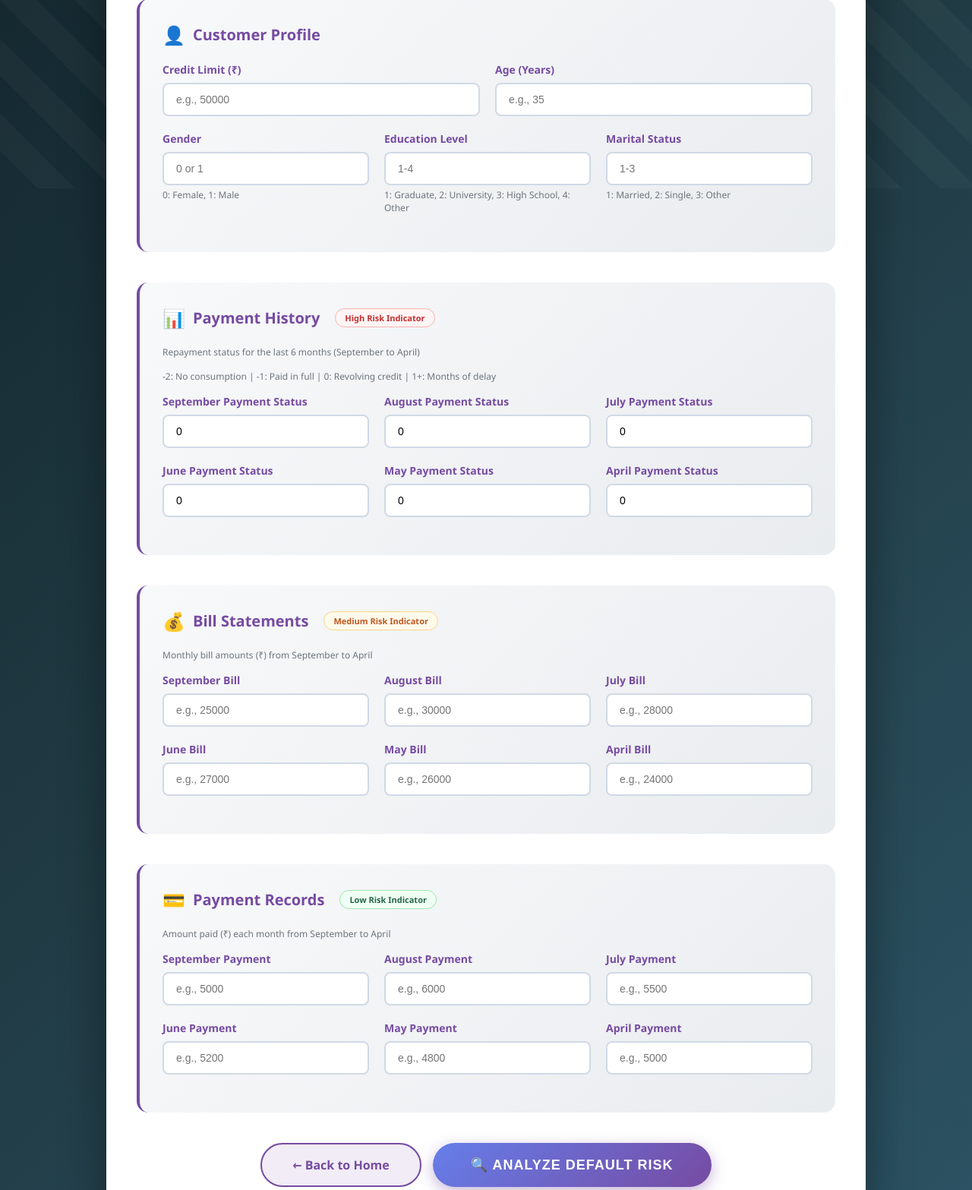
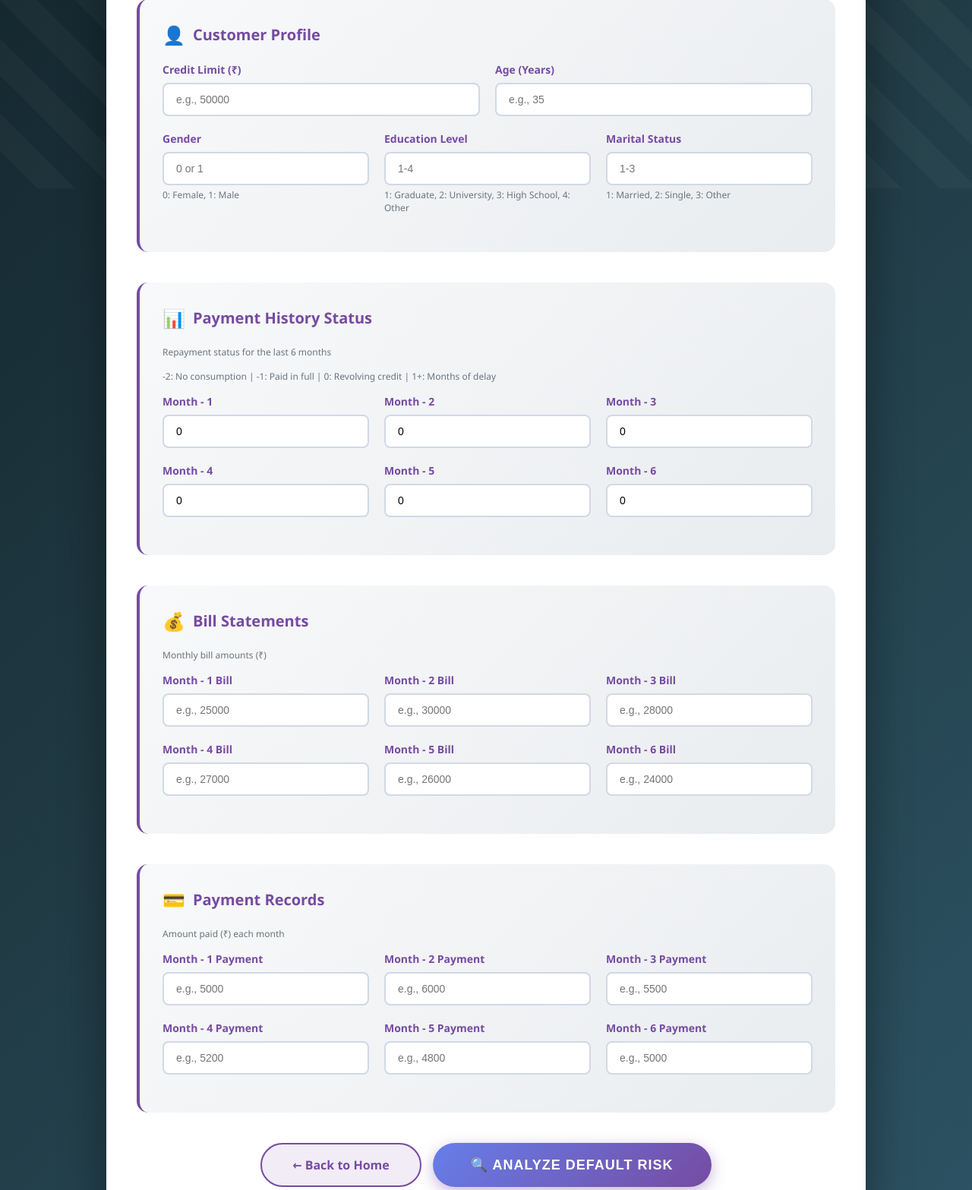
Before and after one commit to itsmearundas/Credit-Card-Default-prediction, a Flask app: page /assess in a window 1280 px wide. Shown: the part 552-2119 px from the top of the page at 76% size. Run offline with Flask 3, Linux system fonts and the light colour scheme; parts of the project's set-up code (start-up, migrations or seed data) failed here and were passed over.

Commit message:
Update project files and model

```diff
--- a/app.py
+++ b/app.py
@@ -4,7 +4,7 @@ import numpy as np
 from flask import Flask, request, render_template, jsonify
 
 # Load the trained Random Forest model
-model_filename = 'random_forest_credit_default_model.joblib'
+model_filename = 'random_forest_model.joblib'
 loaded_model = joblib.load(model_filename)
 
 # Define the preprocessing steps
--- a/templates/about.html
+++ b/templates/about.html
@@ -368,7 +368,7 @@
             </div>
         </div>
 
-        <div class="content-section">
+        <!-- <div class="content-section">
             <h2>📈 Model Performance</h2>
             <p>
                 Our Random Forest model has been extensively tested and validated to ensure optimal performance:
@@ -379,7 +379,7 @@
                 <li>Processing Speed: Less than 2 seconds per assessment</li>
                 <li>Continuous Improvement: Regular model updates based on new data</li>
             </ul>
-        </div>
+        </div> -->
 
         <div class="content-section">
             <h2>🔍 Assessment Process</h2>
--- a/templates/home.html
+++ b/templates/home.html
@@ -432,7 +432,7 @@
     </nav>
 
     <section class="hero">
-        <div class="hero-badge">AI-Powered Credit Analytics</div>
+        <div class="hero-badge">AI-Powered Credit Card Default Analytics</div>
         <h1>
             Smart Credit Risk<br>
             <span class="gradient-text">Assessment Platform</span>
@@ -469,7 +469,7 @@
         </div>
     </section>
 
-    <section class="stats-section">
+    <!-- <section class="stats-section">
         <div class="stat-item">
             <div class="stat-number">98.5%</div>
             <div class="stat-label">Accuracy Rate</div>
@@ -486,7 +486,7 @@
             <div class="stat-number">24/7</div>
             <div class="stat-label">Availability</div>
         </div>
-    </section>
+    </section> -->
 
     <section class="how-it-works" id="how-it-works">
         <h2 class="section-title">How It Works</h2>
--- a/templates/input.html
+++ b/templates/input.html
@@ -441,36 +441,38 @@
             <div class="section">
     <h3 class="section-title">
         <span class="section-icon">📊</span>
-                    Payment History
-                    <span class="risk-indicator risk-high">High Risk Indicator</span>
+        Payment History Status
+        <!-- <span class="risk-indicator risk-high">High Risk Indicator</span> -->
     </h3>
-                <p class="helper-text" style="margin-bottom: 15px; font-weight: 500;">Repayment status for the last 6 months (September to April)</p>
+    <p class="helper-text" style="margin-bottom: 15px; font-weight: 500;">Repayment status for the last 6 months</p>
     <p class="helper-text" style="margin-bottom: 15px;">-2: No consumption | -1: Paid in full | 0: Revolving credit | 1+: Months of delay</p>
+
     <div class="form-row">
         <div class="form-group">
-                        <label for="PAY_SEPT">September Payment Status</label>
+            <label for="PAY_SEPT">Month - 1</label>
             <input type="number" id="PAY_SEPT" name="PAY_SEPT" value="0" placeholder="e.g., -1">
         </div>
         <div class="form-group">
-                        <label for="PAY_AUG">August Payment Status</label>
+            <label for="PAY_AUG">Month - 2</label>
             <input type="number" id="PAY_AUG" name="PAY_AUG" value="0" placeholder="e.g., 0">
         </div>
         <div class="form-group">
-                        <label for="PAY_JUL">July Payment Status</label>
+            <label for="PAY_JUL">Month - 3</label>
             <input type="number" id="PAY_JUL" name="PAY_JUL" value="0" placeholder="e.g., 0">
         </div>
     </div>
+
     <div class="form-row">
         <div class="form-group">
-                        <label for="PAY_JUN">June Payment Status</label>
+            <label for="PAY_JUN">Month - 4</label>
             <input type="number" id="PAY_JUN" name="PAY_JUN" value="0" placeholder="e.g., 1">
         </div>
         <div class="form-group">
-                        <label for="PAY_MAY">May Payment Status</label>
+            <label for="PAY_MAY">Month - 5</label>
             <input type="number" id="PAY_MAY" name="PAY_MAY" value="0" placeholder="e.g., 0">
         </div>
         <div class="form-group">
-                        <label for="PAY_APR">April Payment Status</label>
+            <label for="PAY_APR">Month - 6</label>
             <input type="number" id="PAY_APR" name="PAY_APR" value="0" placeholder="e.g., -1">
         </div>
     </div>
@@ -480,34 +482,36 @@
     <h3 class="section-title">
         <span class="section-icon">💰</span>
         Bill Statements
-                    <span class="risk-indicator risk-medium">Medium Risk Indicator</span>
+        <!-- <span class="risk-indicator risk-high">High Risk Indicator</span> -->
     </h3>
-                <p class="helper-text" style="margin-bottom: 15px; font-weight: 500;">Monthly bill amounts (₹) from September to April</p>
+    <p class="helper-text" style="margin-bottom: 15px; font-weight: 500;">Monthly bill amounts (₹)</p>
+
     <div class="form-row">
         <div class="form-group">
-                        <label for="BILL_AMT_SEPT">September Bill</label>
+            <label for="BILL_AMT_SEPT">Month - 1 Bill</label>
             <input type="number" id="BILL_AMT_SEPT" name="BILL_AMT_SEPT" required placeholder="e.g., 25000">
         </div>
         <div class="form-group">
-                        <label for="BILL_AMT_AUG">August Bill</label>
+            <label for="BILL_AMT_AUG">Month - 2 Bill</label>
             <input type="number" id="BILL_AMT_AUG" name="BILL_AMT_AUG" required placeholder="e.g., 30000">
         </div>
         <div class="form-group">
-                        <label for="BILL_AMT_JUL">July Bill</label>
+            <label for="BILL_AMT_JUL">Month - 3 Bill</label>
             <input type="number" id="BILL_AMT_JUL" name="BILL_AMT_JUL" required placeholder="e.g., 28000">
         </div>
     </div>
+
     <div class="form-row">
         <div class="form-group">
-                        <label for="BILL_AMT_JUN">June Bill</label>
+            <label for="BILL_AMT_JUN">Month - 4 Bill</label>
             <input type="number" id="BILL_AMT_JUN" name="BILL_AMT_JUN" required placeholder="e.g., 27000">
         </div>
         <div class="form-group">
-                        <label for="BILL_AMT_MAY">May Bill</label>
+            <label for="BILL_AMT_MAY">Month - 5 Bill</label>
             <input type="number" id="BILL_AMT_MAY" name="BILL_AMT_MAY" required placeholder="e.g., 26000">
         </div>
         <div class="form-group">
-                        <label for="BILL_AMT_APR">April Bill</label>
+            <label for="BILL_AMT_APR">Month - 6 Bill</label>
             <input type="number" id="BILL_AMT_APR" name="BILL_AMT_APR" required placeholder="e.g., 24000">
         </div>
     </div>
@@ -517,38 +521,41 @@
     <h3 class="section-title">
         <span class="section-icon">💳</span>
         Payment Records
-                    <span class="risk-indicator risk-low">Low Risk Indicator</span>
+        <!-- <span class="risk-indicator risk-low">Low Risk Indicator</span> -->
     </h3>
-                <p class="helper-text" style="margin-bottom: 15px; font-weight: 500;">Amount paid (₹) each month from September to April</p>
+    <p class="helper-text" style="margin-bottom: 15px; font-weight: 500;">Amount paid (₹) each month</p>
+
     <div class="form-row">
         <div class="form-group">
-                        <label for="PAY_AMT_SEPT">September Payment</label>
+            <label for="PAY_AMT_SEPT">Month - 1 Payment</label>
             <input type="number" id="PAY_AMT_SEPT" name="PAY_AMT_SEPT" required placeholder="e.g., 5000">
         </div>
         <div class="form-group">
-                        <label for="PAY_AMT_AUG">August Payment</label>
+            <label for="PAY_AMT_AUG">Month - 2 Payment</label>
             <input type="number" id="PAY_AMT_AUG" name="PAY_AMT_AUG" required placeholder="e.g., 6000">
         </div>
         <div class="form-group">
-                        <label for="PAY_AMT_JUL">July Payment</label>
+            <label for="PAY_AMT_JUL">Month - 3 Payment</label>
             <input type="number" id="PAY_AMT_JUL" name="PAY_AMT_JUL" required placeholder="e.g., 5500">
         </div>
     </div>
+
     <div class="form-row">
         <div class="form-group">
-                        <label for="PAY_AMT_JUN">June Payment</label>
+            <label for="PAY_AMT_JUN">Month - 4 Payment</label>
             <input type="number" id="PAY_AMT_JUN" name="PAY_AMT_JUN" required placeholder="e.g., 5200">
         </div>
         <div class="form-group">
-                        <label for="PAY_AMT_MAY">May Payment</label>
+            <label for="PAY_AMT_MAY">Month - 5 Payment</label>
             <input type="number" id="PAY_AMT_MAY" name="PAY_AMT_MAY" required placeholder="e.g., 4800">
         </div>
         <div class="form-group">
-                        <label for="PAY_AMT_APR">April Payment</label>
+            <label for="PAY_AMT_APR">Month - 6 Payment</label>
             <input type="number" id="PAY_AMT_APR" name="PAY_AMT_APR" required placeholder="e.g., 5000">
         </div>
     </div>
 </div>
+
 
             <div class="button-group">
                 <a href="/" class="btn-secondary">← Back to Home</a>
```
Lines whose indentation alone changed are shown as unchanged.
